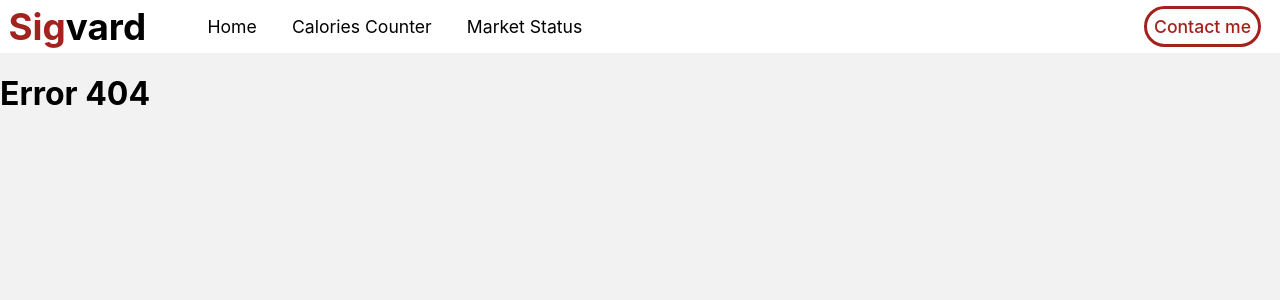
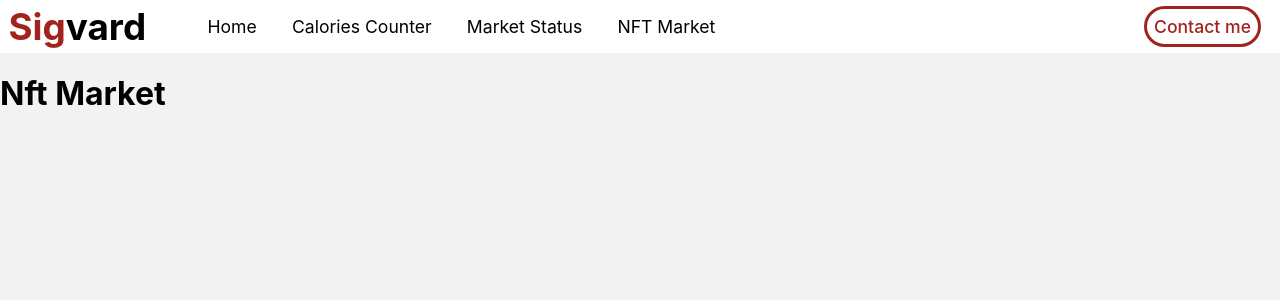
Before and after one commit to SebastianSigvard/portfolio, a React (Create React App) app: page /nft-market in a window 1280 px wide. Before the commit this address led to /404. Shown: the top 300 px of the page. Built offline with nearby package versions, Linux system fonts and the light colour scheme.

Commit message:
added NFT market page

```diff
--- a/src/App.js
+++ b/src/App.js
@@ -2,6 +2,7 @@ import {BrowserRouter as Router, Routes, Route, Navigate} from 'react-router-dom
 import MarketStatus from './market-status/MarketStatus';
 import CalCounter from './cal-counter/CalCounter';
 import NotFoundPage from './common/NotFoundPage';
+import NftMarket from './nft-market/nftMarket';
 import ContactMe from './contact-me/ContactMe';
 import Navbar from './common/Navbar';
 import Home from './home/Home';
@@ -16,6 +17,7 @@ function App() {
         <Route exact path='/' element={<Home />} />
         <Route path='/cal-count' element={<CalCounter/>} />
         <Route path='/market-status' element={<MarketStatus/>} />
+        <Route path='/nft-market' element={<NftMarket/>} />
         <Route path='/contact' element={<ContactMe/>} />
         <Route path="/404" element={<NotFoundPage/>} />
         <Route path="*" element={<Navigate replace to="/404" />} />
--- a/src/cal-counter/calCounter.css
+++ b/src/cal-counter/calCounter.css
@@ -148,7 +148,7 @@ button {
     padding: 0px;
 }
 
-@media only screen and (max-width: 870px) {
+@media only screen and (max-width: 900px) {
     .hero-calcount {
         margin: 12.5% 1em 0% 1em;
     }
--- a/src/common/Navbar.js
+++ b/src/common/Navbar.js
@@ -22,13 +22,14 @@ export default class Navbar extends React.Component {
   }
 
   render() {
-    let displayNav = this.state.wWidth > 870 ? 'flex' : 'none';
+    let displayNav = this.state.wWidth > 900 ? 'flex' : 'none';
     displayNav = this.state.menuDisplayed ? 'flex' : displayNav;
 
     const styles = {};
     styles['home'] = 'normal';
     styles['cal-count'] = 'normal';
     styles['market-status'] = 'normal';
+    styles['nft-market'] = 'normal';
 
     const path = window.location.href.slice(26);
     if (path === '') {
@@ -37,6 +38,8 @@ export default class Navbar extends React.Component {
       styles['cal-count'] = 'bold';
     } else if (path === 'market-status') {
       styles['market-status'] = 'bold';
+    } else if (path === 'nft-market') {
+      styles['nft-market'] = 'bold';
     }
 
     return (
@@ -66,6 +69,11 @@ export default class Navbar extends React.Component {
                   {styles['market-status'] === 'bold'? <b>Market Status</b> : 'Market Status' }
                 </a>
               </li>
+              <li>
+                <a href="nft-market">
+                  {styles['nft-market'] === 'bold'? <b>NFT Market</b> : 'NFT Market' }
+                </a>
+              </li>
             </ul>
             <ul className="secondary-nav">
               <li className="contact-cta"><a href="contact">Contact me</a></li>
--- a/src/common/navbar.css
+++ b/src/common/navbar.css
@@ -73,7 +73,7 @@
   }
 
   /* For narrow display */
-  @media only screen and (max-width: 870px) {
+  @media only screen and (max-width: 900px) {
     .mobile-menu {
       display: flex;
       height: 25px;
--- a/src/contact-me/contact-me.css
+++ b/src/contact-me/contact-me.css
@@ -60,7 +60,7 @@ input:not(.btn) {
     text-align: center;
 }
 
-@media only screen and (max-width: 870px) {
+@media only screen and (max-width: 900px) {
     .hero-contactme {
         margin: 12.5% 1em 0% 1em;
     }
--- a/src/home/home.css
+++ b/src/home/home.css
@@ -30,7 +30,7 @@ p {
     margin-bottom: 0.7em;
 }
 
-@media only screen and (max-width: 870px) {
+@media only screen and (max-width: 900px) {
     .hero {
         margin: 12.5% 1em 0% 1em;
     }
--- a/src/market-status/market-status.css
+++ b/src/market-status/market-status.css
@@ -157,7 +157,7 @@ li.card-market-status-calc{
         align-items: center;
     }
 }
-@media only screen and (max-width: 870px) {
+@media only screen and (max-width: 900px) {
     .hero-market-status {
         margin: 6% 1em 0% 1em;
     }
--- /dev/null
+++ b/src/nft-market/nftMarket.js
@@ -0,0 +1,9 @@
+import React from 'react';
+
+export default class NftMarket extends React.Component {
+  render() {
+    return (
+      <h1>Nft Market</h1>
+    );
+  }
+}
```
